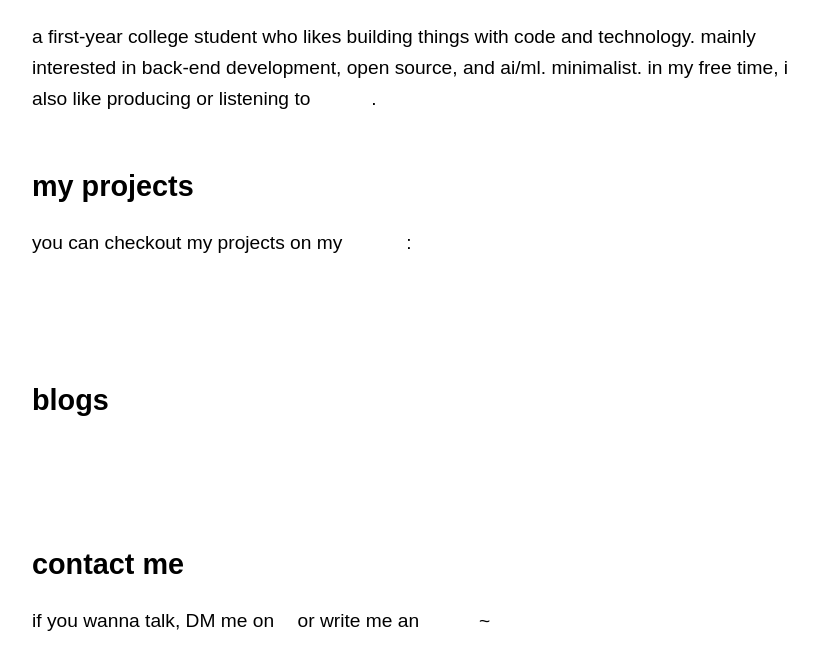
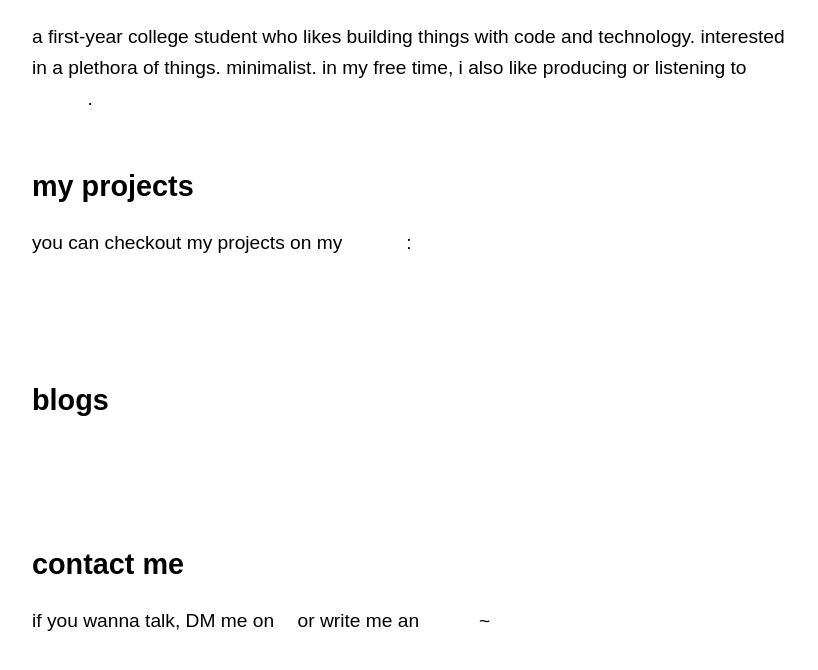
Before and after one commit to axdrsh/axdrsh.vercel.app, a plain HTML site: page index.html in a window 1280 px wide. Shown: the part 112-782 px from the top of the page, without its empty margins (224-1042 px from the left). Drawn offline with Linux system fonts and the light colour scheme.

Commit message:
Update index.html

```diff
--- a/index.html
+++ b/index.html
@@ -64,8 +64,7 @@
         <h2>hi, i'm adarsh! (17M, he/him)</h2>
         <aside>
           a first-year college student who likes building things with code and
-          technology. mainly interested in back-end development, open source,
-          and ai/ml. minimalist. in my free time, i also like
+          technology. interested in a plethora of things. minimalist. in my free time, i also like
           producing or listening to
           <a href="https://www.youtube.com/@axdrsh">music</a>.
         </aside>
```
